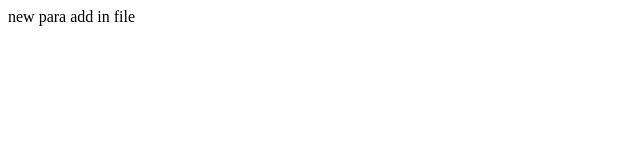
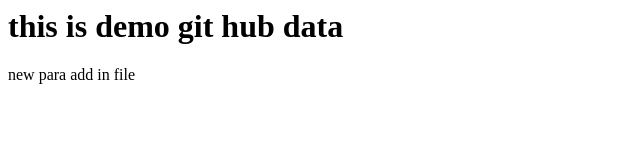
Before and after one commit to ajaywadekar/test-localfile, a plain HTML site: page index.html in a window 1280 px wide. Shown: the whole page, without its empty margins (0-640 px from the left). Drawn offline with Linux system fonts and the light colour scheme.

Commit message:
modify h1

```diff
--- a/index.html
+++ b/index.html
@@ -1 +1,2 @@
+<h1> this is demo git hub data</h1>
 <p>new para add in file </p>
```
